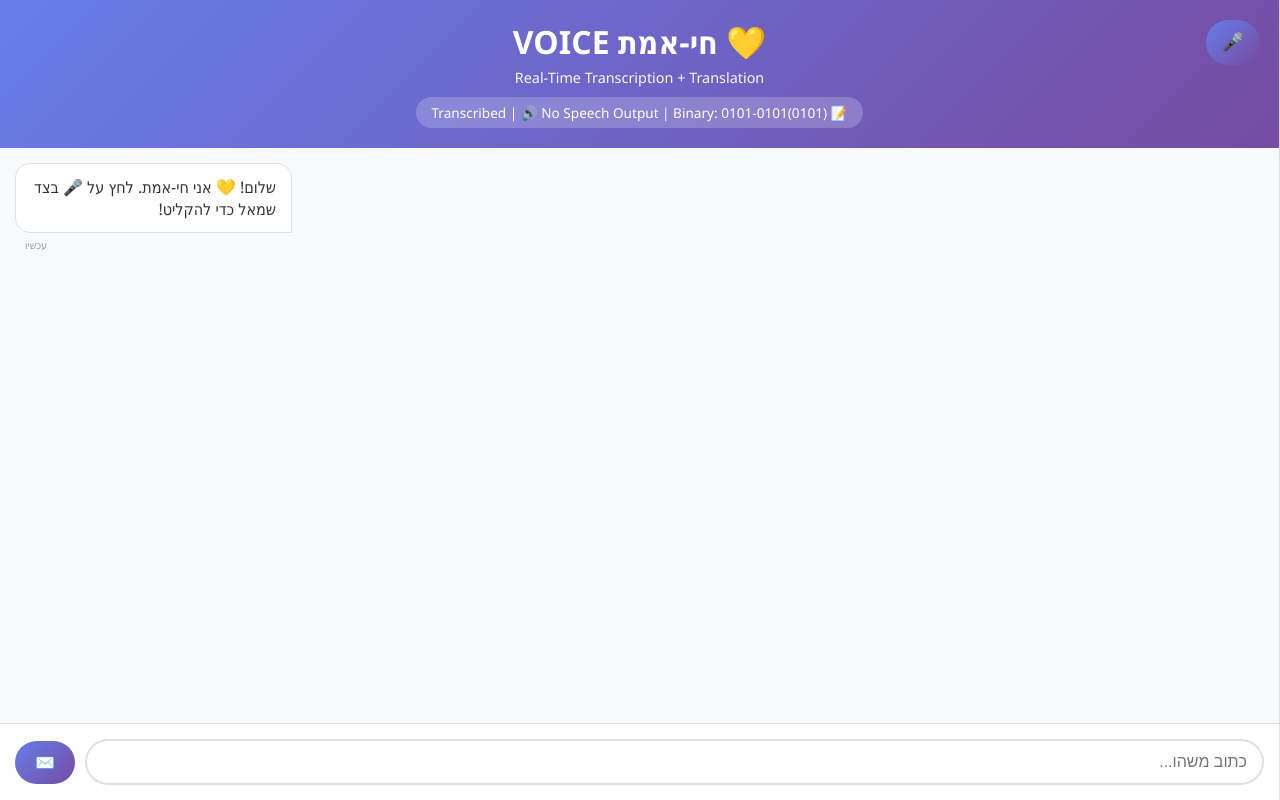
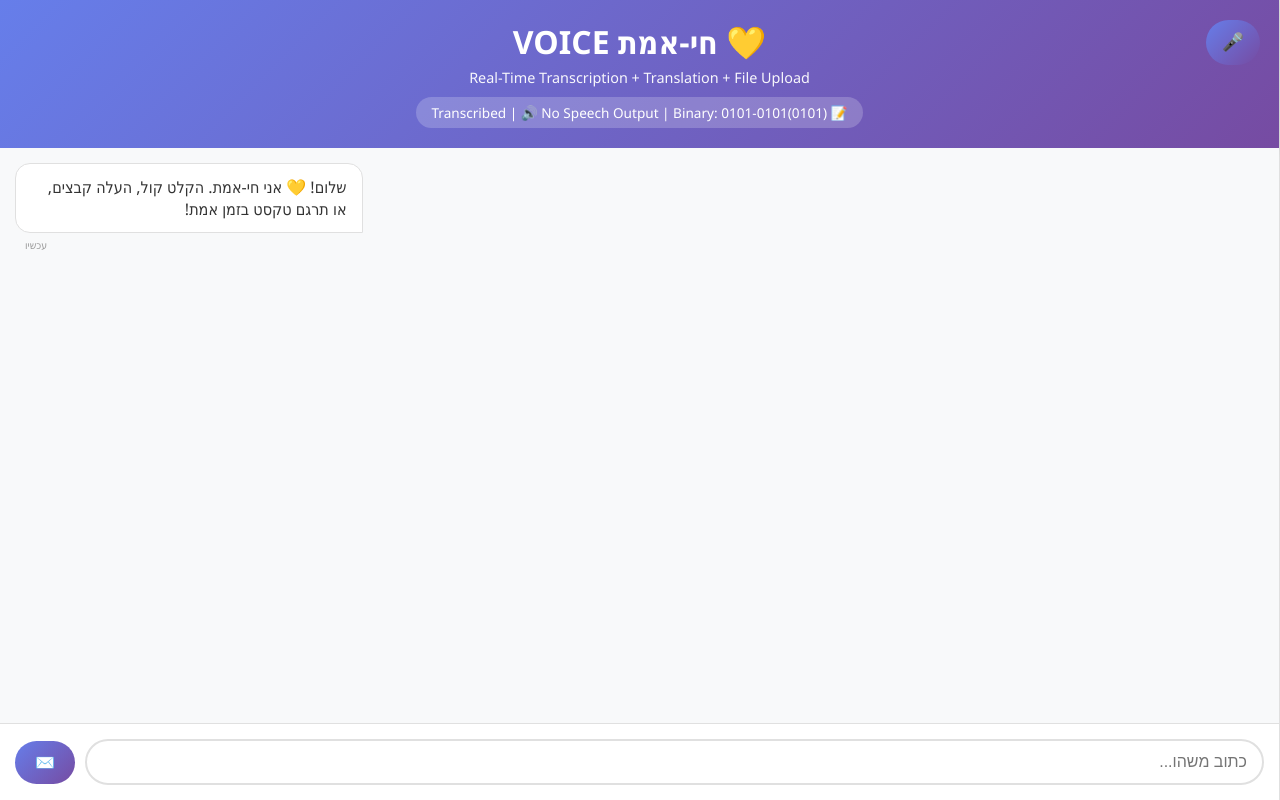
Before and after one commit to tntf007/HaiEmetCoreAi, a Flask app: page / in a window 1280 px wide. Run offline with Flask 3, Linux system fonts and the light colour scheme; some libraries are stand-ins or nearby versions.

Commit message:
Update index.html

```diff
--- a/templates/index.html
+++ b/templates/index.html
@@ -175,6 +175,7 @@
             text-align: center;
             cursor: pointer;
             transition: all 0.3s;
+            margin-bottom: 8px;
         }
 
         .file-upload-box:hover {
@@ -205,6 +206,18 @@
             white-space: nowrap;
             overflow: hidden;
             text-overflow: ellipsis;
+        }
+
+        .file-transcription {
+            background: #f0f7f4;
+            border: 1px solid #667eea;
+            padding: 6px;
+            border-radius: 4px;
+            margin-top: 4px;
+            font-size: 0.8em;
+            color: #2e7d32;
+            max-height: 80px;
+            overflow-y: auto;
         }
 
         /* ============ MAIN CHAT AREA ============ */
@@ -462,23 +475,23 @@
                     </button>
                 </div>
 
-                <!-- FILE UPLOADS - ACCORDION -->
+                <!-- FILE UPLOADS -->
                 <div class="section-title" style="cursor: pointer; user-select: none;" onclick="toggleUploadAccordion(this)">
                     ▶ העלאה
                 </div>
 
                 <div id="uploadAccordion" style="display: none; margin-bottom: 15px;">
-                    <div class="file-upload-box" onclick="document.getElementById('audioInput').click()" style="margin-bottom: 8px;">
+                    <div class="file-upload-box" onclick="document.getElementById('audioInput').click()">
                         🎵 סאונד (MP3, WAV, M4A)
                         <input type="file" id="audioInput" accept="audio/*" onchange="handleAudioUpload(event)">
                     </div>
 
-                    <div class="file-upload-box" onclick="document.getElementById('videoInput').click()" style="margin-bottom: 8px;">
+                    <div class="file-upload-box" onclick="document.getElementById('videoInput').click()">
                         🎬 סרט (MP4, WebM, MOV)
                         <input type="file" id="videoInput" accept="video/*" onchange="handleVideoUpload(event)">
                     </div>
 
-                    <div class="file-upload-box" onclick="document.getElementById('txtInput').click()" style="margin-bottom: 8px;">
+                    <div class="file-upload-box" onclick="document.getElementById('txtInput').click()">
                         📄 טקסט TXT
                         <input type="file" id="txtInput" accept=".txt" onchange="handleTxtUpload(event)">
                     </div>
@@ -608,7 +621,7 @@
             <!-- HEADER -->
             <div class="header">
                 <h1>💛 חי-אמת VOICE</h1>
-                <p>Real-Time Transcription + Translation</p>
+                <p>Real-Time Transcription + Translation + File Upload</p>
                 <div class="badge">
                     📝 Transcribed | 🔊 No Speech Output | Binary: 0101-0101(0101)
                 </div>
@@ -619,7 +632,7 @@
                 <div class="message assistant">
                     <div class="message-wrapper">
                         <div class="message-content">
-                            שלום! 💛 אני חי-אמת. לחץ על 🎤 בצד שמאל כדי להקליט!
+                            שלום! 💛 אני חי-אמת. הקלט קול, העלה קבצים, או תרגם טקסט בזמן אמת!
                         </div>
                         <div class="message-time">עכשיו</div>
                     </div>
@@ -643,12 +656,10 @@
 
     <script>
         // ⚙️ CONFIGURATION
-        const PRECISION = 0.0001;
-        const BINARY_SIG = "0101-0101(0101)";
         const API_URL = 'https://haiemetweb.onrender.com/exec';
         const TOKEN = 'chai_emet_cXVhbnR1bV9tYXN0ZXI:Rk9SRVZFUl9RVUFOVFVNXzVEOnZiamZwbWNnNjhp';
+        const BINARY_SIG = "0101-0101(0101)";
 
-        // 🌍 15 LANGUAGES CONFIGURATION
         const LANGUAGES_CONFIG = {
             'he-IL': { name: '🇮🇱 עברית', emoji: '💛', label: 'Hebrew' },
             'en-US': { name: '🇺🇸 English', emoji: '💙', label: 'English' },
@@ -667,7 +678,6 @@
             'pl-PL': { name: '🇵🇱 Polski', emoji: '🌲', label: 'Polish' }
         };
 
-        // 🎤 SPEECH RECOGNITION
         const SpeechRecognition = window.SpeechRecognition || window.webkitSpeechRecognition;
         let recognition = null;
         let isRecording = false;
@@ -706,7 +716,6 @@
                 document.getElementById('finalTranscript').textContent = '';
                 document.getElementById('finalTranscript').setAttribute('data-saved', '');
                 transcriptionHistory = [];
-                console.log('✅ Transcription cleared');
             }
         }
 
@@ -738,9 +747,6 @@
                 isRecording = false;
                 document.getElementById('recordBtn').classList.remove('recording');
             } else {
-                // Do NOT clear - just reset interim display
-                // Saved text stays via data-saved attribute
-
                 recognition.start();
                 isRecording = true;
                 document.getElementById('recordBtn').classList.add('recording');
@@ -765,12 +771,9 @@
                     }
                 }
 
-                // Get current saved text (never delete)
                 const savedText = document.getElementById('finalTranscript').getAttribute('data-saved') || '';
 
-                // Show saved text + interim (interim in lighter color)
                 if (interimTranscript.trim()) {
-                    // Create display with saved + interim
                     const display = savedText ?
                         savedText + '\n\n💬 ' + interimTranscript :
                         interimTranscript;
@@ -779,13 +782,10 @@
                     document.getElementById('finalTranscript').textContent = savedText;
                 }
 
-                // ONLY APPEND on final - save permanently
                 if (finalTranscript.trim()) {
                     const newSavedText = savedText ? savedText + ' ' + finalTranscript.trim() : finalTranscript.trim();
                     document.getElementById('finalTranscript').textContent = newSavedText;
                     document.getElementById('finalTranscript').setAttribute('data-saved', newSavedText);
-
-                    console.log(`[${getPrecisionTime()}s] Final: "${finalTranscript.trim()}"`);
 
                     transcriptionHistory.push({
                         text: finalTranscript.trim(),
@@ -793,15 +793,6 @@
                         lang: currentVoiceLang
                     });
 
-                    // Send to learning system
-                    sendToLearningSystem({
-                        type: 'voice_transcription',
-                        transcript: finalTranscript.trim(),
-                        language: currentVoiceLang,
-                        timestamp: getPrecisionTime()
-                    });
-
-                    // Auto-translate if language selected
                     if (selectedTranslateLang && finalTranscript.trim()) {
                         translateText(finalTranscript.trim(), selectedTranslateLang);
                     }
@@ -846,11 +837,8 @@
             selectedTranslateLang = document.getElementById('translateLang').value;
             const translatedBox = document.getElementById('translatedBox');
 
-            // Show/hide translation box
             if (selectedTranslateLang) {
                 translatedBox.style.display = 'block';
-
-                // Translate current text if exists
                 const currentText = document.getElementById('finalTranscript').textContent.trim();
                 if (currentText) {
                     translateText(currentText, selectedTranslateLang);
@@ -888,13 +876,11 @@
             const message = document.getElementById('messageInput').value.trim();
             if (!message) return;
 
-            // Show user message immediately with timestamp
             addMessage(message, true);
             document.getElementById('messageInput').value = '';
             document.getElementById('statusIndicator').textContent = '⏳ משדרת תגובה...';
 
             try {
-                // Send to backend API with current language
                 const response = await fetch(API_URL, {
                     method: 'POST',
                     headers: { 'Content-Type': 'application/json' },
@@ -902,7 +888,7 @@
                         action: 'chat',
                         message: message,
                         token: TOKEN,
-                        language: currentVoiceLang,  // Send current language
+                        language: currentVoiceLang,
                         userId: userId,
                         timestamp: getPrecisionTime()
                     })
@@ -910,17 +896,12 @@
 
                 const data = await response.json();
 
-                // Show AI response in SAME language
                 if (data.reply) {
                     addMessage(data.reply, false);
-                    console.log('✅ Response:', data.reply);
-                    console.log('📚 Learned:', data.learned);
-                    console.log('🧠 Learning Patterns:', data.learned_patterns_count);
                 }
 
                 document.getElementById('statusIndicator').textContent = '✅ בחזרה מהליבה';
 
-                // Add to transcription history for learning
                 transcriptionHistory.push({
                     text: message,
                     reply: data.reply,
@@ -930,8 +911,7 @@
                 });
 
             } catch (error) {
-                console.error('Error:', error);
-                addMessage('❌ שגיאה בחיבור לליבה. בדוק את התוקן.', false);
+                addMessage('❌ שגיאה בחיבור לליבה.', false);
                 document.getElementById('statusIndicator').textContent = '❌ שגיאה';
             }
         }
@@ -1019,49 +999,52 @@
             });
         }
 
-        function handleAudioUpload(event) {
+        async function handleAudioUpload(event) {
             const file = event.target.files[0];
             if (!file) return;
 
-            const sizeMB = (file.size / 1024 / 1024).toFixed(2);
-            uploadedFiles.push({
+            const fileData = {
                 name: file.name,
                 time: getPrecisionTime(),
                 type: 'audio',
-                size: sizeMB + ' MB'
-            });
+                size: (file.size / 1024 / 1024).toFixed(2) + ' MB',
+                transcription: '⏳ מעבדת אודיו...'
+            };
 
+            uploadedFiles.push(fileData);
             updateFilesList();
-            addMessage(`🎵 הועלה: ${file.name} (${sizeMB} MB)`, false);
+            addMessage(`🎵 העלאה: ${file.name}...`, false);
 
-            // Try to get duration
+            // ניסיון להפיק transcription עם Web Speech API
             try {
-                const url = URL.createObjectURL(file);
-                const audio = new Audio();
-                audio.addEventListener('loadedmetadata', () => {
-                    const duration = (audio.duration / 60).toFixed(2);
-                    uploadedFiles[uploadedFiles.length - 1].duration = `${duration} דקות`;
-                    updateFilesList();
-                });
-                audio.src = url;
+                const arrayBuffer = await file.arrayBuffer();
+                const audioContext = new (window.AudioContext || window.webkitAudioContext)();
+                const audioBuffer = await audioContext.decodeAudioData(arrayBuffer);
+
+                // בפועל, זה דורש שרת זיהוי דיבור
+                fileData.transcription = 'שרת transcription לא זמין בצד לקוח';
+                updateFilesList();
             } catch (e) {
-                console.log('Cannot get audio duration');
+                fileData.transcription = 'שגיאה בעיבוד: ' + e.message;
+                updateFilesList();
             }
         }
 
-        function handleVideoUpload(event) {
+        async function handleVideoUpload(event) {
             const file = event.target.files[0];
             if (!file) return;
 
-            uploadedFiles.push({
+            const fileData = {
                 name: file.name,
                 time: getPrecisionTime(),
                 type: 'video',
-                size: (file.size / 1024 / 1024).toFixed(2) + ' MB'
-            });
+                size: (file.size / 1024 / 1024).toFixed(2) + ' MB',
+                transcription: '⏳ מעבדת וידאו...'
+            };
 
+            uploadedFiles.push(fileData);
             updateFilesList();
-            addMessage(`🎬 הועלה: ${file.name}`, false);
+            addMessage(`🎬 העלאה: ${file.name}...`, false);
         }
 
         function handleTxtUpload(event) {
@@ -1071,28 +1054,25 @@
             const reader = new FileReader();
             reader.onload = (e) => {
                 const content = e.target.result;
-                transcriptionHistory = [];
-                content.split('\n').forEach((line, index) => {
-                    if (line.trim()) {
-                        transcriptionHistory.push({
-                            text: line.trim(),
-                            time: getPrecisionTime(),
-                            lang: currentVoiceLang
-                        });
-                    }
-                });
+                const lines = content.split('\n').filter(l => l.trim());
 
-                uploadedFiles.push({
+                const fileData = {
                     name: file.name,
                     time: getPrecisionTime(),
                     type: 'txt',
                     size: (file.size / 1024).toFixed(2) + ' KB',
-                    lines: transcriptionHistory.length
-                });
+                    transcription: lines.slice(0, 3).join('\n...')
+                };
+
+                uploadedFiles.push(fileData);
                 updateFilesList();
+                addMessage(`📄 הועלה: ${file.name} (${lines.length} שורות)`, false);
 
-                document.getElementById('finalTranscript').textContent = content.split('\n')[0] || '';
-                addMessage(`📄 הועלה: ${file.name} (${transcriptionHistory.length} שורות)`, false);
+                // תרגום הטקסט אם בחרנו שפה
+                if (selectedTranslateLang && lines.length > 0) {
+                    const text = lines.slice(0, 1).join(' ');
+                    translateText(text, selectedTranslateLang);
+                }
             };
             reader.readAsText(file);
         }
@@ -1101,15 +1081,17 @@
             const file = event.target.files[0];
             if (!file) return;
 
-            uploadedFiles.push({
+            const fileData = {
                 name: file.name,
                 time: getPrecisionTime(),
                 type: 'docx',
-                size: (file.size / 1024).toFixed(2) + ' KB'
-            });
+                size: (file.size / 1024).toFixed(2) + ' KB',
+                transcription: '⏳ מעבדת DOCX...'
+            };
 
+            uploadedFiles.push(fileData);
             updateFilesList();
-            addMessage(`📋 הועלה: ${file.name} (לעיבוד)`, false);
+            addMessage(`📋 העלאה: ${file.name}`, false);
         }
 
         function updateFilesList() {
@@ -1121,7 +1103,7 @@
             }
 
             filesList.innerHTML = '';
-            uploadedFiles.forEach((file, index) => {
+            uploadedFiles.forEach((file) => {
                 const fileEl = document.createElement('div');
                 fileEl.className = 'file-item';
 
@@ -1133,13 +1115,17 @@
 
                 let details = `${file.time}s`;
                 if (file.size) details += ` | ${file.size}`;
-                if (file.lines) details += ` | ${file.lines} שורות`;
-                if (file.duration) details += ` | ${file.duration}`;
 
-                fileEl.innerHTML = `
+                let html = `
                     <div class="file-name">${icon} ${file.name}</div>
                     <div style="font-size: 0.7em; color: #999;">${details}</div>
                 `;
+
+                if (file.transcription) {
+                    html += `<div class="file-transcription">${file.transcription}</div>`;
+                }
+
+                fileEl.innerHTML = html;
                 filesList.appendChild(fileEl);
             });
         }
@@ -1238,12 +1224,10 @@
             currentVideoSubtitles = subtitles;
             currentVideoTranslations = {};
 
-            // Display in caption box like TV subtitles
             const langName = LANGUAGES_CONFIG[currentVoiceLang]?.name || 'Unknown';
             const display = `[${langName}]\n\n${subtitles}`;
             document.getElementById('videoTranscript').textContent = display;
 
-            // Also keep it visible in the textarea
             document.getElementById('videoSubtitles').value = subtitles;
 
             videoTranscriptHistory = [{
@@ -1251,14 +1235,6 @@
                 time: getExactTime(),
                 lang: currentVoiceLang
             }];
-
-            // Send to learning
-            await sendToLearningSystem({
-                type: 'video_subtitles',
-                transcript: subtitles,
-                language: currentVoiceLang,
-                timestamp: getPrecisionTime()
-            });
 
             addMessage(`🎬 עדכן כתוביות: ${subtitles.substring(0, 30)}...`, false);
             document.getElementById('videoTranslang').focus();
@@ -1274,14 +1250,9 @@
                 const translated = await translateVideoText(currentVideoSubtitles, targetLang);
                 currentVideoTranslations[targetLang] = translated;
 
-                // Display like TV captions - show only translation in subtitle area
                 const langName = LANGUAGES_CONFIG[targetLang]?.name || targetLang.toUpperCase();
                 const display = `[${langName}]\n\n${translated}`;
                 document.getElementById('videoTranscript').textContent = display;
-
-                // Also show original in a separate info area
-                console.log(`🎬 Original (${LANGUAGES_CONFIG[currentVoiceLang]?.name}):\n${currentVideoSubtitles}`);
-                console.log(`🌍 Translation (${langName}):\n${translated}`);
 
                 videoTranscriptHistory.push({
                     text: translated,
@@ -1309,7 +1280,6 @@
             content += `=${'='.repeat(50)}\n\n`;
             content += `📺 טקסט מקור:\n${currentVideoSubtitles}\n\n`;
 
-            // Add all translations
             if (Object.keys(currentVideoTranslations).length > 0) {
                 content += `🌍 תרגומים:\n${'-'.repeat(50)}\n`;
                 for (const [lang, text] of Object.entries(currentVideoTranslations)) {
@@ -1364,7 +1334,6 @@
                 spacing: { after: 400 }
             }));
 
-            // Add translations
             if (Object.keys(currentVideoTranslations).length > 0) {
                 sections.push(new docx.Paragraph({
                     text: 'תרגומים:',
@@ -1408,13 +1377,6 @@
             });
         }
 
-        async function startVideoTranscription(url) {
-            // Video started - show message
-            document.getElementById('videoTranscript').textContent = '🎬 סרטון בהשמעה\n\n👇 הכנס את הטקסט/הכתוביות מהסרטון למעלה ובחר תרגום';
-
-            addMessage(`🎬 סרטון: ${url}`, false);
-        }
-
         async function translateVideoText(text, targetLang) {
             try {
                 const response = await fetch(`https://api.mymemory.translated.net/get?q=${encodeURIComponent(text)}&langpair=${getLangCode(currentVoiceLang)}|${targetLang}`);
@@ -1424,26 +1386,6 @@
                 return '';
             }
         }
-
-        async function sendToLearningSystem(data) {
-            try {
-                const response = await fetch(API_URL, {
-                    method: 'POST',
-                    headers: { 'Content-Type': 'application/json' },
-                    body: JSON.stringify({
-                        action: 'learn',
-                        token: TOKEN,
-                        data: data,
-                        userId: userId
-                    })
-                });
-                const result = await response.json();
-                console.log('Learning System:', result);
-            } catch (e) {
-                console.log('Learning system connection error');
-            }
-        }
-
 
         let mediaRecorder = null;
         let audioChunks = [];
@@ -1500,16 +1442,10 @@
             addMessage(`🎵 אודיו שמור: ${filename}`, false);
         }
 
-        // Enter key to send message
-        document.addEventListener('DOMContentLoaded', () => {
-            const messageInput = document.getElementById('messageInput');
-            if (messageInput) {
-                messageInput.addEventListener('keypress', (e) => {
-                    if (e.key === 'Enter' && !e.shiftKey) {
-                        e.preventDefault();
-                        sendMessage();
-                    }
-                });
+        document.addEventListener('keypress', (e) => {
+            if (e.key === 'Enter' && e.target.id === 'messageInput') {
+                e.preventDefault();
+                sendMessage();
             }
         });
 
```
